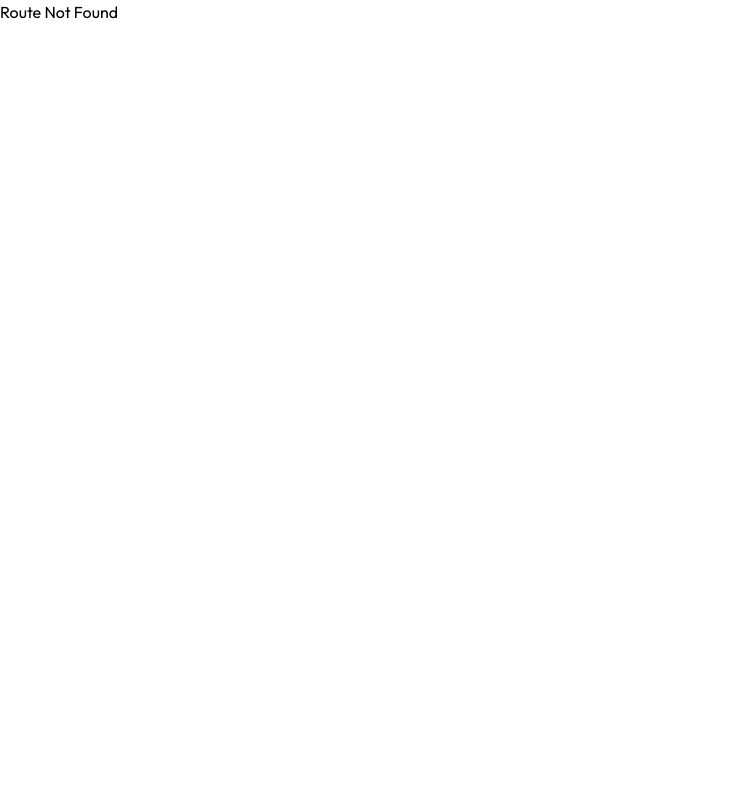
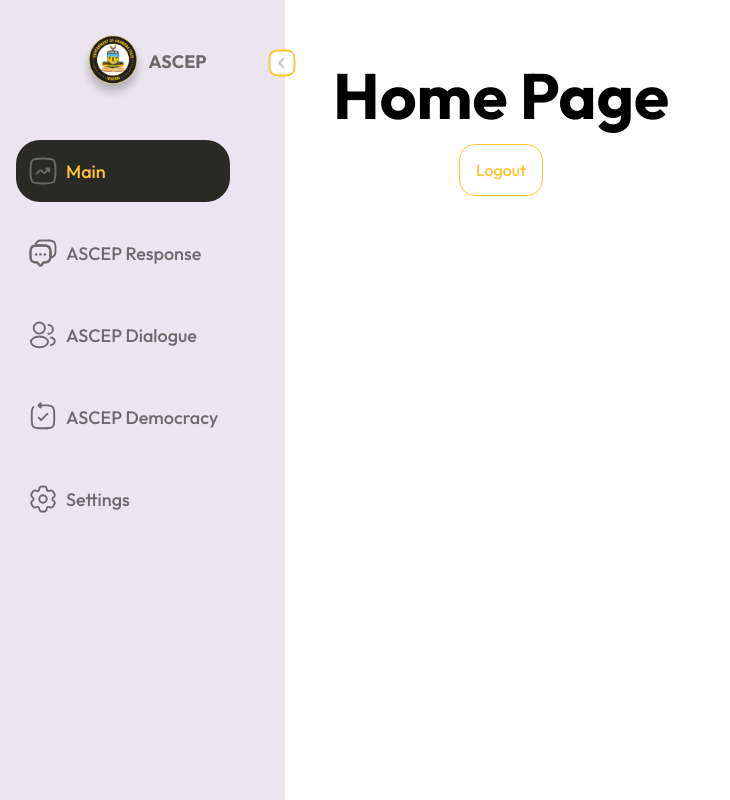
Before and after one commit to gentzycode/ASCEP-user, a React (Vite) app: page /main in a window 1280 px wide. Before the commit this address had no page. Shown: the whole page, without its empty margins (0-730 px from the left). Built offline with nearby package versions, Linux system fonts and the light colour scheme.

Commit message:
refactor: export auth pages from index folder

```diff
--- a/src/pages/Auth/index.ts
+++ b/src/pages/Auth/index.ts
@@ -1 +1,4 @@
 export { default as SignupPage } from "./signup";
+export { default as LoginPage } from "./login";
+export { default as ForgotPasswordPage } from "./forgot-password";
+export { default as OTPPage } from "./otp";
--- /dev/null
+++ b/src/pages/Main/main.tsx
@@ -0,0 +1,5 @@
+import React from "react";
+
+export default function MainPage() {
+  return <div>Main</div>;
+}
--- a/src/pages/routes.tsx
+++ b/src/pages/routes.tsx
@@ -1,7 +1,4 @@
-import { SignupPage } from "./Auth";
-import ForgotPasswordPage from "./Auth/forgot-password";
-import LoginPage from "./Auth/login";
-import OTPPage from "./Auth/otp";
+import { ForgotPasswordPage, LoginPage, OTPPage, SignupPage } from "./Auth";
 import Debates from "./Democracy/Debates";
 import Proposals from "./Democracy/Proposals";
 import Home from "./Home";
@@ -12,6 +9,11 @@ const routes: RouterType[] = [
     path: "/",
     element: <Home />,
     title: "home",
+  },
+  {
+    path: "/main",
+    element: <Home />,
+    title: "main",
   },
   {
     path: "/debates",
```
Also changed, not shown: src/pages/Main/index.ts (added).
